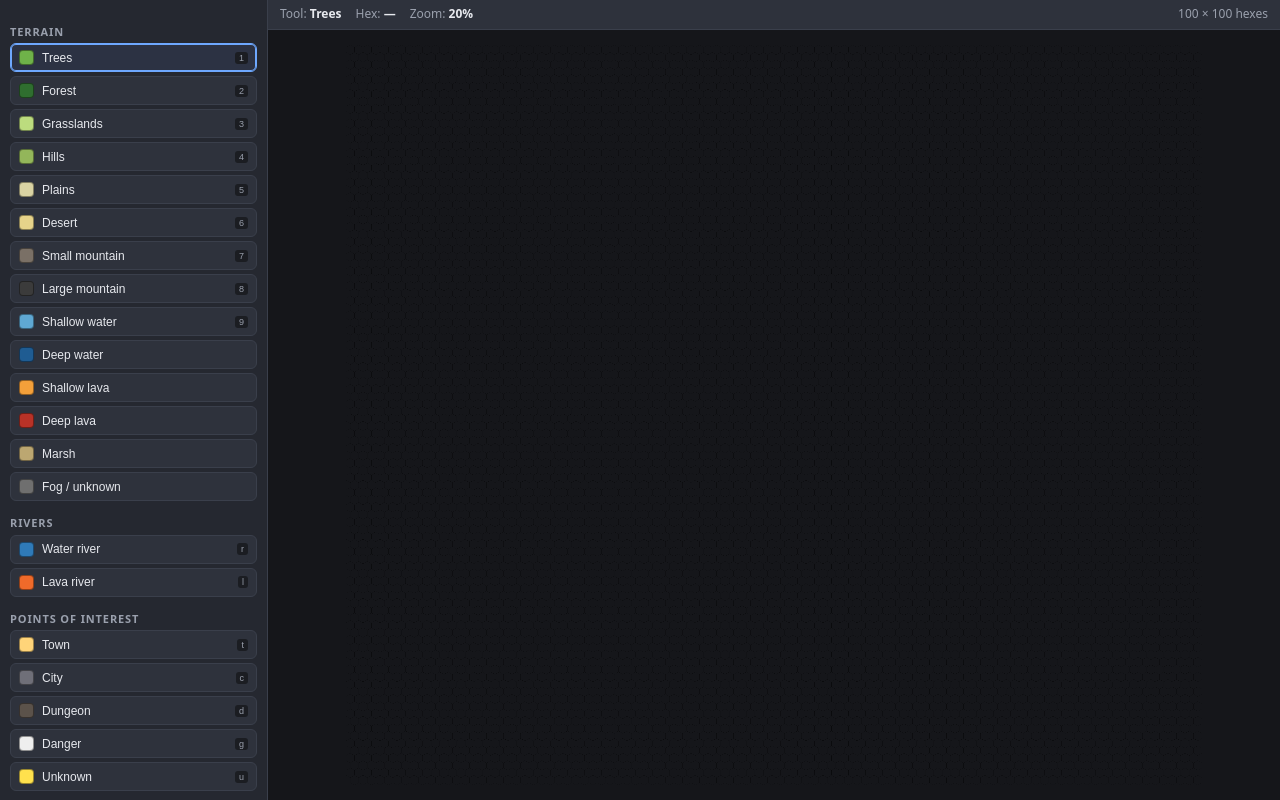
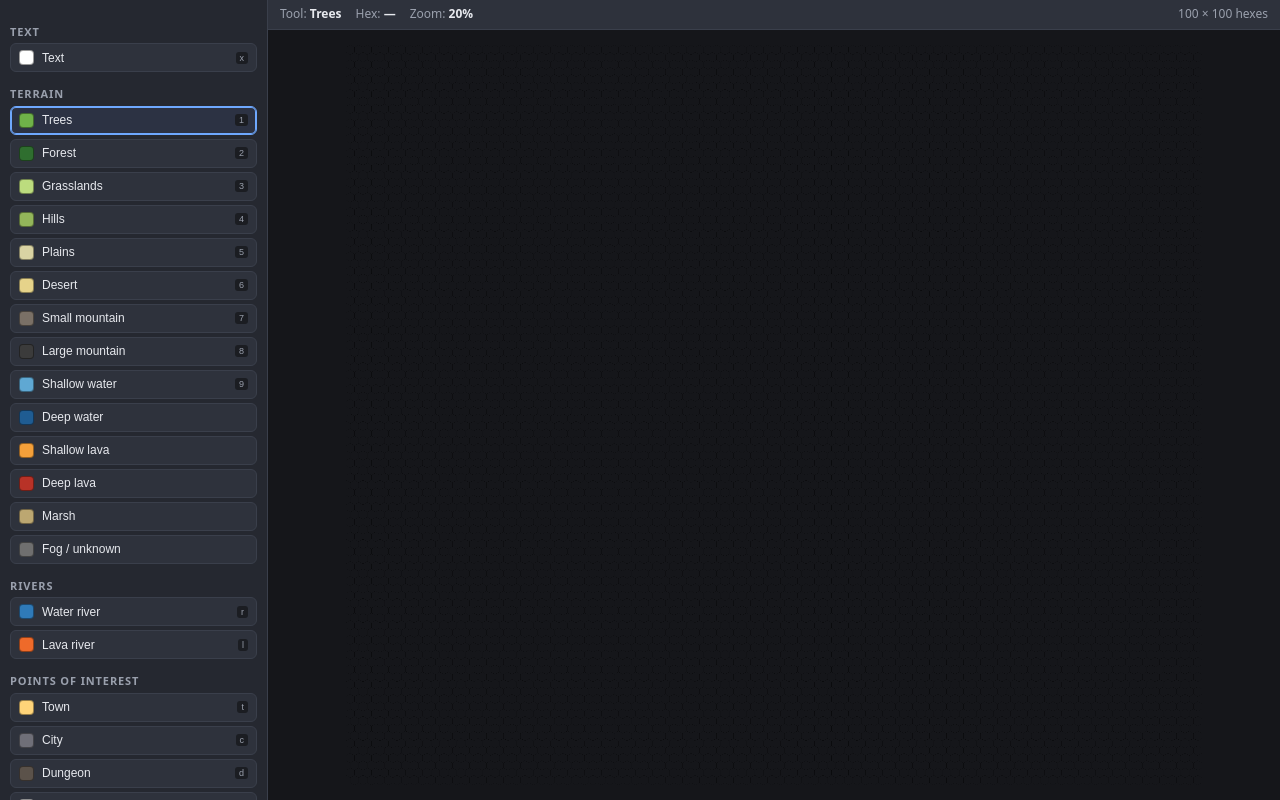
Before and after one commit to UnwiseDevLtd/hexmapper, a plain HTML site: page index.html in a window 1280 px wide. Drawn offline with Linux system fonts and the light colour scheme.

Commit message:
chore: move Text tool to top of palette; show settings only when selected
- Text is now the first entry in the tool list.
- the text settings panel is gated on an actual selection (selText>=0), not on
  text mode being active — so it stays hidden until you click a label.

```diff
--- a/index.html
+++ b/index.html
@@ -69,8 +69,6 @@
 <body>
 
 <div id="side">
-  <div id="palette"></div>
-
   <div id="textpanel" style="display:none">
     <h3>Text — selected</h3>
     <div class="hint" id="texthint" style="margin:0 0 6px">Click the map to add a label; click a label to edit it.</div>
@@ -82,6 +80,8 @@
       <button class="act danger" id="txtdelete" disabled>Delete label</button>
     </div>
   </div>
+
+  <div id="palette"></div>
 
   <h3>Background image</h3>
   <label class="filebtn" for="bgfile" id="bglabel">Upload map image…</label>
@@ -571,17 +571,17 @@ function h3(text){ const h=document.createElement("h3"); h.textContent=text; pal
 function list(items){ const gw=document.createElement("div"); gw.className="tools"; items.forEach(d=>gw.appendChild(btn(d))); palEl.appendChild(gw); }
 function buildPalette(){
   palEl.innerHTML="";
+  h3("Text"); list([TEXT_TOOL]);
   h3("Terrain"); list(TERRAIN_TOOLS);
   h3("Rivers"); list(RIVER_TOOLS);
   h3("Points of interest"); list(POI_TOOLS);
-  h3("Text"); list([TEXT_TOOL]);
   h3("Edit"); list([ERASE_TOOL]);
   reflectTool();
 }
 
 // ---- text panel ----
 function syncTextPanel(){
-  tpanelEl.style.display = active.kind==="text" ? "block" : "none";
+  tpanelEl.style.display = selText>=0 ? "block" : "none";
   updateTextPanel();
 }
 function updateTextPanel(){
```
